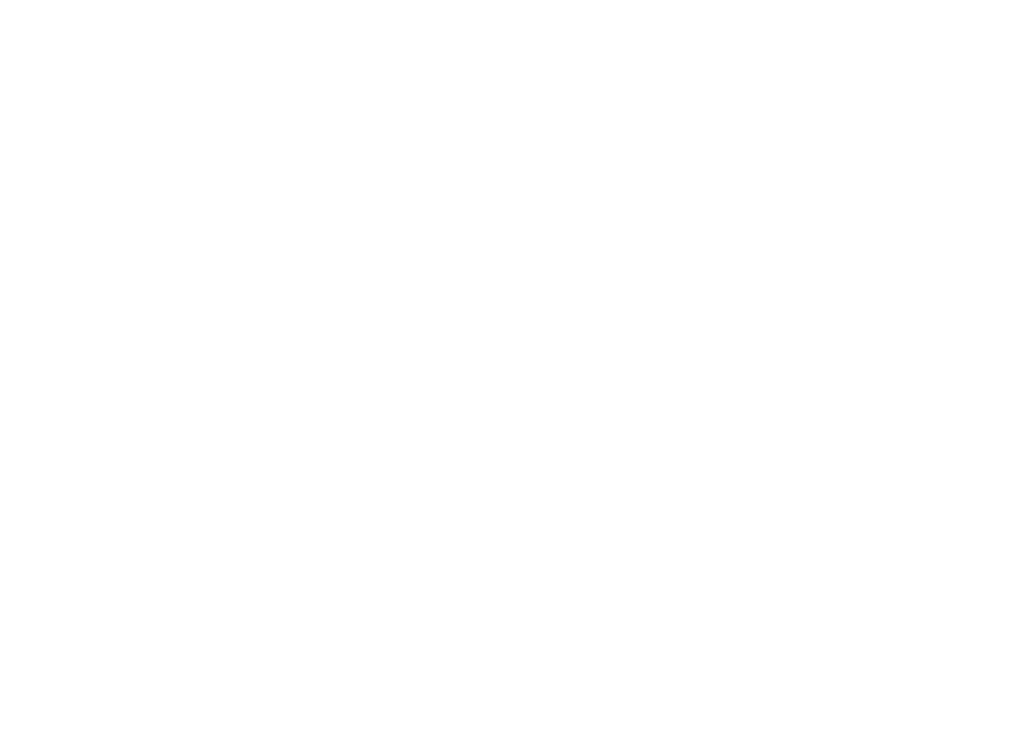
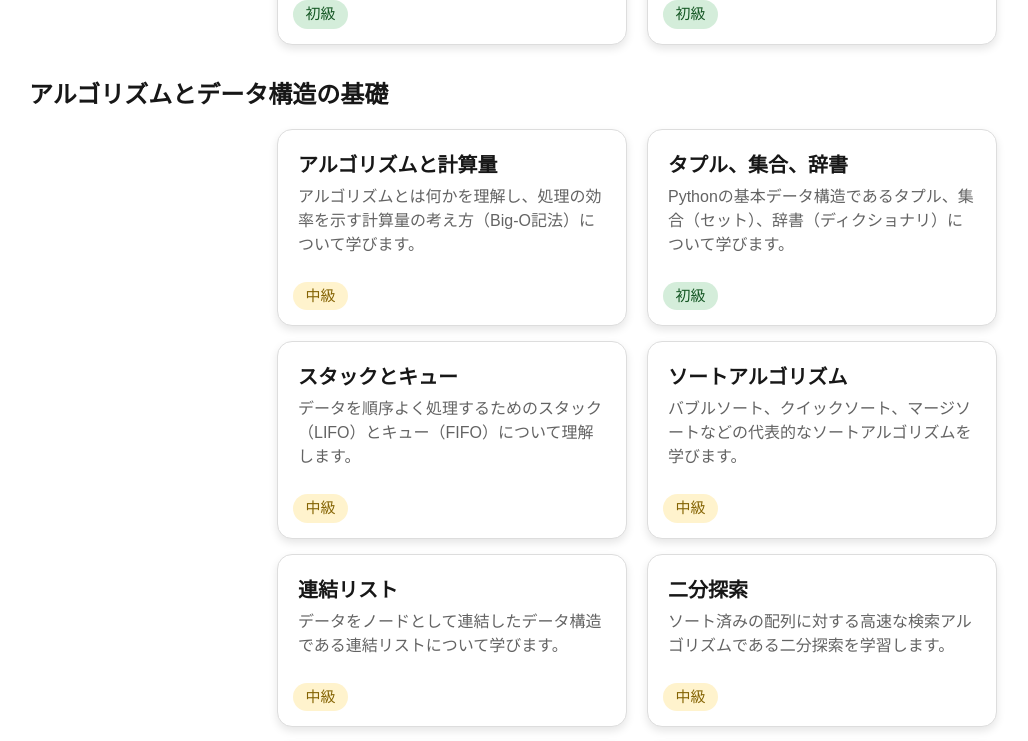
Before and after one commit to KinuGra/is-seminar-algostep, a Next.js app: page /home in a window 1280 px wide. Shown: the part 880-1621 px from the top of the page, without its empty margins (3-1031 px from the left). Before the commit the page ends 865 px from the top, so only its background shows below. Built offline with nearby package versions, Linux system fonts and the light colour scheme.

Commit message:
chore: アルゴリズムのレッスンデータを追加し、/homeに表示し、/homeのレイアウトを調整

```diff
--- a/src/app/home/page.jsx
+++ b/src/app/home/page.jsx
@@ -2,13 +2,23 @@
 import HomeHeader from "./components/HomeHeader";
 import LessonCard from "./components/LessonCard";
 import styles from "./page.module.css";
+import { algorithmAndDataStructures } from "@/data/lesson/algoAndDataStructures";
 
 const Home = () => {
 	return (
 		<>
 			<HomeHeader />
+
+			<div className={styles.title}>プログラミングの基礎</div>
 			<div className={styles.container}>
 				{programmingBasics.map((lesson) => (
+					<LessonCard key={lesson.id} lesson={lesson} />
+				))}
+			</div>
+
+			<div className={styles.title}>アルゴリズムとデータ構造の基礎</div>
+			<div className={styles.container}>
+				{algorithmAndDataStructures.map((lesson) => (
 					<LessonCard key={lesson.id} lesson={lesson} />
 				))}
 			</div>
--- a/src/app/home/page.module.css
+++ b/src/app/home/page.module.css
@@ -3,6 +3,7 @@
   grid-template-columns: repeat(2, 350px);
   justify-content: center;
   gap: 15px 20px;
+  margin-bottom: 2rem;
 }
 
 @media (max-width: 740px) {
@@ -10,3 +11,9 @@
     grid-template-columns: 350px;
   }
 }
+
+.title {
+  margin: 2rem 2rem 1rem 2rem;
+  font-size: 1.5rem;
+  font-weight: bold;
+}
--- /dev/null
+++ b/src/data/lesson/algoAndDataStructures.js
@@ -0,0 +1,64 @@
+export const algorithmAndDataStructures = [
+  {
+    id: 1,
+    title: "アルゴリズムと計算量",
+    description:
+      "アルゴリズムとは何かを理解し、処理の効率を示す計算量の考え方（Big-O記法）について学びます。",
+    difficulty: "medium",
+  },
+  {
+    id: 2,
+    title: "タプル、集合、辞書",
+    description:
+      "Pythonの基本データ構造であるタプル、集合（セット）、辞書（ディクショナリ）について学びます。",
+    difficulty: "easy",
+  },
+  {
+    id: 3,
+    title: "スタックとキュー",
+    description:
+      "データを順序よく処理するためのスタック（LIFO）とキュー（FIFO）について理解します。",
+    difficulty: "medium",
+  },
+  {
+    id: 4,
+    title: "ソートアルゴリズム",
+    description:
+      "バブルソート、クイックソート、マージソートなどの代表的なソートアルゴリズムを学びます。",
+    difficulty: "medium",
+  },
+  {
+    id: 5,
+    title: "連結リスト",
+    description:
+      "データをノードとして連結したデータ構造である連結リストについて学びます。",
+    difficulty: "medium",
+  },
+  {
+    id: 6,
+    title: "二分探索",
+    description:
+      "ソート済みの配列に対する高速な検索アルゴリズムである二分探索を学習します。",
+    difficulty: "medium",
+  },
+  {
+    id: 7,
+    title: "木構造",
+    description: "階層的なデータを表現する木構造とその基本操作を学びます。",
+    difficulty: "hard",
+  },
+  {
+    id: 8,
+    title: "DFSとBFS",
+    description:
+      "グラフや木構造における探索アルゴリズムであるDFS（深さ優先探索）とBFS（幅優先探索）を学びます。",
+    difficulty: "hard",
+  },
+  {
+    id: 9,
+    title: "累積和",
+    description:
+      "配列やリストの区間和を効率的に求めるための累積和のテクニックを学びます。",
+    difficulty: "easy",
+  },
+];
--- a/src/data/lesson/programmingBasics.js
+++ b/src/data/lesson/programmingBasics.js
@@ -1,43 +1,50 @@
 export const programmingBasics = [
 	{
 		id: 1,
+		title: "プログラミングとPython",
+		description:
+			"プログラミングの基本概念と、人気の高い言語Pythonの特徴について学びます。",
+		difficulty: "easy",
+	},
+	{
+		id: 2,
 		title: "入出力の基本",
 		description: "プログラムの基本となる入力と出力を学びます。",
 		difficulty: "easy",
 	},
 	{
-		id: 2,
+		id: 3,
 		title: "変数とは？",
 		description:
 			"プログラムでデータを扱うための基本要素である変数について学びます。",
 		difficulty: "easy",
 	},
 	{
-		id: 3,
+		id: 4,
 		title: "演算子",
 		description: "数値演算や文字列操作に必要な演算子の使い方を学びます。",
 		difficulty: "easy",
 	},
 	{
-		id: 4,
+		id: 5,
 		title: "条件分岐（if文）",
 		description: "条件に応じて処理を分岐するif文の使い方を学びます。",
 		difficulty: "easy",
 	},
 	{
-		id: 5,
+		id: 6,
 		title: "繰り返し処理（for文）",
 		description: "同じ処理を繰り返す「for文」について学びます。",
 		difficulty: "easy",
 	},
 	{
-		id: 6,
+		id: 7,
 		title: "配列（リスト）",
 		description: "複数のデータをまとめて扱う配列（リスト）について学びます。",
 		difficulty: "easy",
 	},
 	{
-		id: 7,
+		id: 8,
 		title: "型について",
 		description: "Pythonにおける基本的なデータ型と型変換について学びます。",
 		difficulty: "easy",
```
